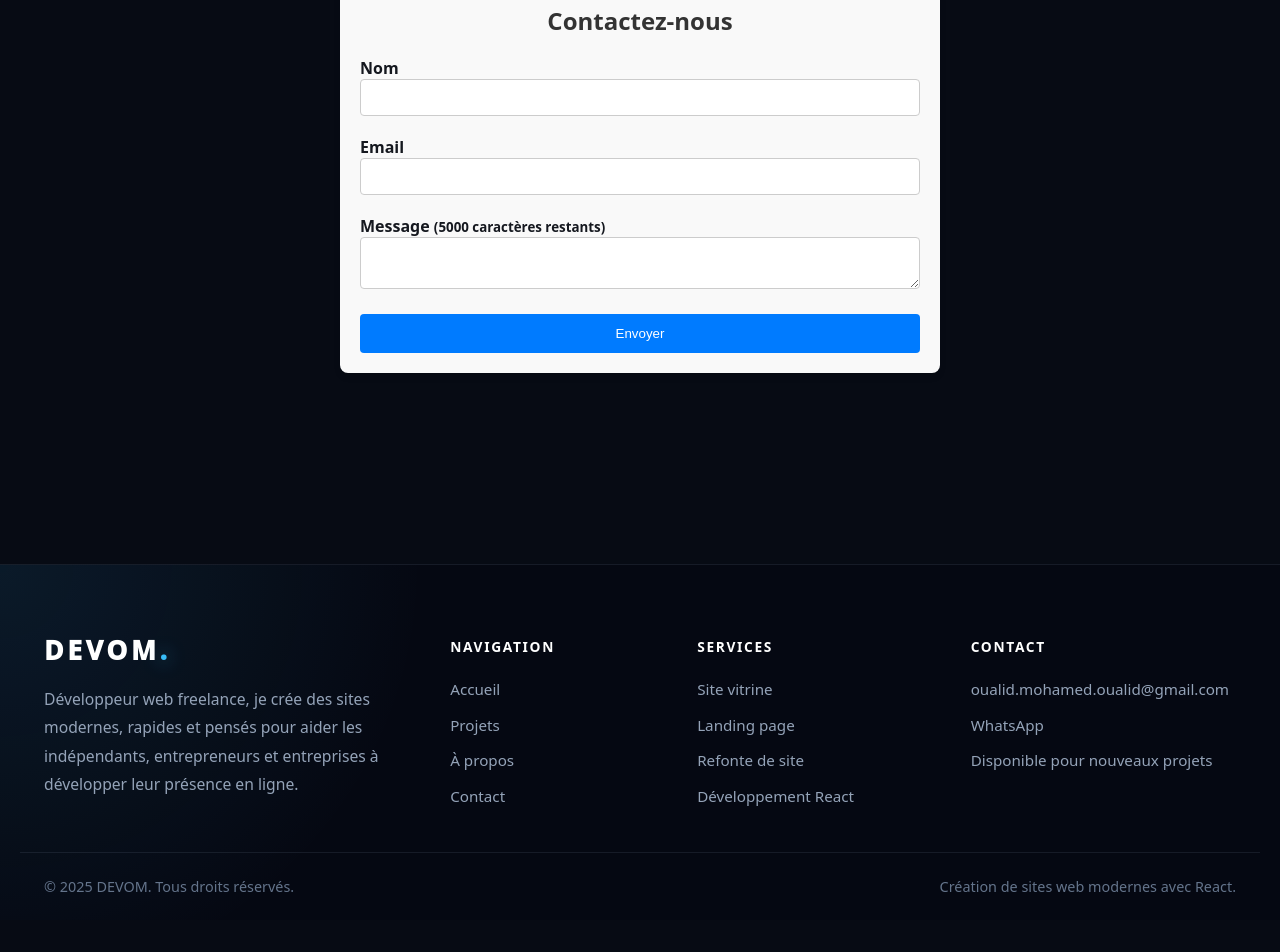
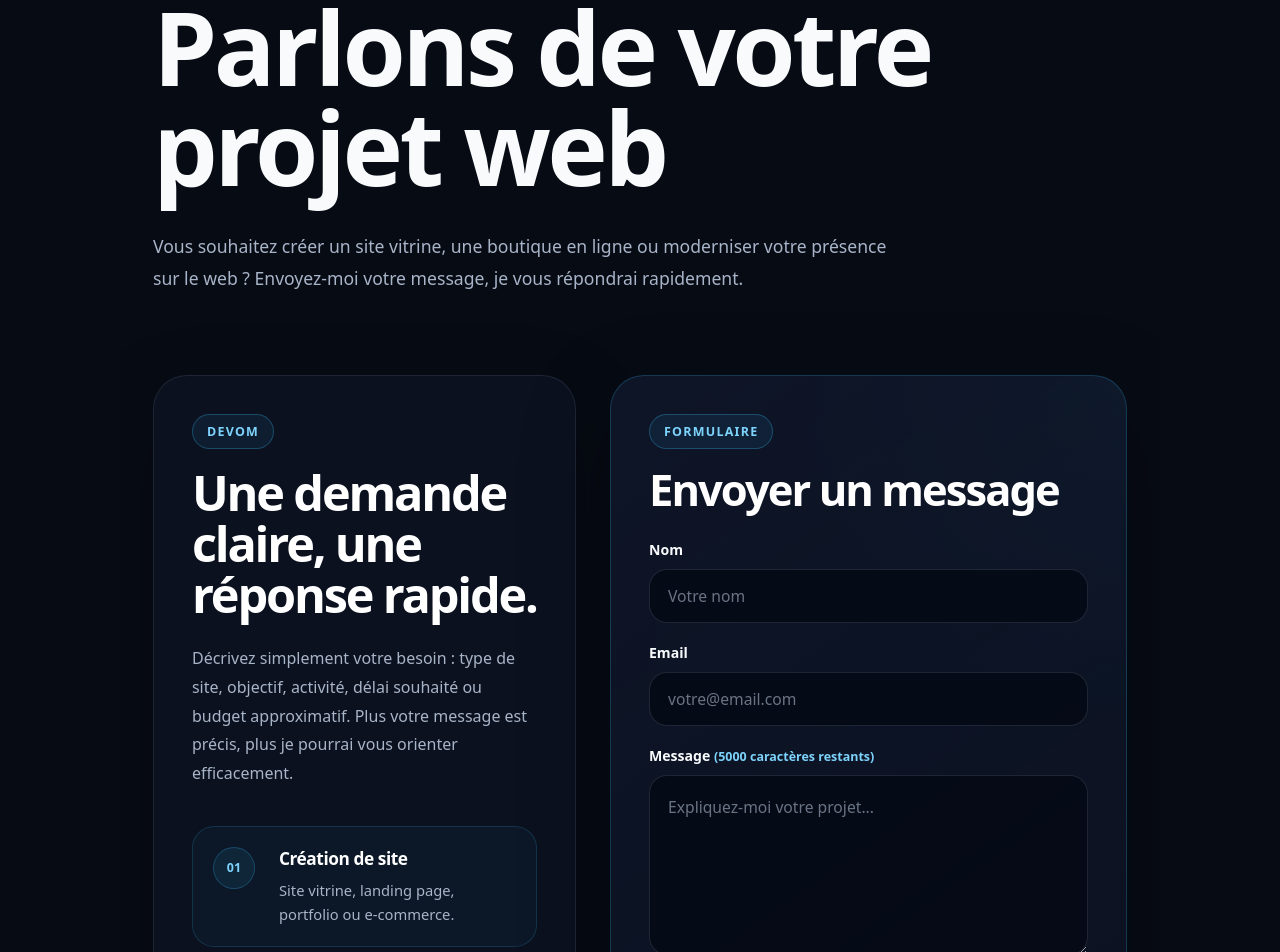
Before and after one commit to Mohoua93/devom-frontend, a React (Create React App) app: page /contact in a window 1280 px wide. Shown: the part 300-1252 px from the top of the page. Before the commit the page ends 1220 px from the top, so only its background shows below. Built offline with nearby package versions, Linux system fonts and the light colour scheme; no server answers.

Commit message:
refactoring page contact

```diff
--- a/src/pages/Contact.js
+++ b/src/pages/Contact.js
@@ -12,7 +12,13 @@ const API_BASE =
 const MAX_LEN = 5000;
 
 export default function Contact() {
-  const [formData, setFormData] = useState({ name: "", email: "", message: "", website: "" }); // website = honeypot
+  const [formData, setFormData] = useState({
+    name: "",
+    email: "",
+    message: "",
+    website: "",
+  });
+
   const [status, setStatus] = useState("");
   const [loading, setLoading] = useState(false);
 
@@ -23,16 +29,17 @@ export default function Contact() {
 
   const handleChange = (e) => {
     const { name, value } = e.target;
-    // garde message <= 5000 côté UI aussi
+
     if (name === "message" && value.length > MAX_LEN) return;
+
     setFormData((prev) => ({ ...prev, [name]: value }));
   };
 
   const handleSubmit = async (e) => {
     e.preventDefault();
+
     if (loading) return;
 
-    // Honeypot: si rempli, on fait comme si tout allait bien mais on ne poste pas
     if (formData.website) {
       setStatus("✅ Message envoyé avec succès !");
       setFormData({ name: "", email: "", message: "", website: "" });
@@ -43,7 +50,7 @@ export default function Contact() {
     setLoading(true);
 
     const controller = new AbortController();
-    const t = setTimeout(() => controller.abort(), 15000); // 15s timeout
+    const t = setTimeout(() => controller.abort(), 15000);
 
     try {
       const res = await fetch(`${API_BASE}/api/contact`, {
@@ -59,12 +66,12 @@ export default function Contact() {
 
       clearTimeout(t);
 
-      // essaie de lire le JSON, même en cas d'erreur
       let data = {};
+
       try {
         data = await res.json();
       } catch {
-        /* non-JSON: pas grave */
+        // Réponse non JSON
       }
 
       if (!res.ok) {
@@ -80,7 +87,7 @@ export default function Contact() {
         setStatus(
           "❌ Erreur réseau ou serveur. Merci de vérifier ta connexion et de réessayer."
         );
-        // Optionnel: afficher err.message en dev
+
         if (process.env.NODE_ENV !== "production") {
           console.error("Contact error:", err);
         }
@@ -92,11 +99,70 @@ export default function Contact() {
   };
 
   return (
-    <div className="contact-form-container">
-      <h2>Contactez-nous</h2>
+    <main className="contact-page">
+      <section className="contact-hero">
+        <div className="contact-hero__inner">
+          <div className="contact-hero__content">
+            <p className="contact-label">Contact</p>
 
-      <form onSubmit={handleSubmit} noValidate>
-        {/* Honeypot (caché via CSS) */}
+            <h1>Parlons de votre projet web</h1>
+
+            <p>
+              Vous souhaitez créer un site vitrine, une boutique en ligne ou
+              moderniser votre présence sur le web ? Envoyez-moi votre message,
+              je vous répondrai rapidement.
+            </p>
+          </div>
+        </div>
+      </section>
+
+      <section className="contact-section">
+        <div className="contact-section__inner">
+          <div className="contact-info">
+            <p className="contact-label">DEVOM</p>
+
+            <h2>Une demande claire, une réponse rapide.</h2>
+
+            <p>
+              Décrivez simplement votre besoin : type de site, objectif,
+              activité, délai souhaité ou budget approximatif. Plus votre
+              message est précis, plus je pourrai vous orienter efficacement.
+            </p>
+
+            <div className="contact-info__items">
+              <div className="contact-info__item">
+                <span>01</span>
+                <div>
+                  <h3>Création de site</h3>
+                  <p>Site vitrine, landing page, portfolio ou e-commerce.</p>
+                </div>
+              </div>
+
+              <div className="contact-info__item">
+                <span>02</span>
+                <div>
+                  <h3>Refonte web</h3>
+                  <p>Modernisation d’un site existant et amélioration UX.</p>
+                </div>
+              </div>
+
+              <div className="contact-info__item">
+                <span>03</span>
+                <div>
+                  <h3>Accompagnement</h3>
+                  <p>Conseils, mise en ligne, corrections et optimisation.</p>
+                </div>
+              </div>
+            </div>
+          </div>
+
+          <div className="contact-form-card">
+            <div className="contact-form-heading">
+              <p className="contact-label">Formulaire</p>
+              <h2>Envoyer un message</h2>
+            </div>
+
+            <form onSubmit={handleSubmit} noValidate className="contact-form">
               <div className="hp-field" aria-hidden="true">
                 <label htmlFor="website">Votre site web</label>
                 <input
@@ -110,12 +176,13 @@ export default function Contact() {
                 />
               </div>
 
-        <div>
+              <div className="contact-form__group">
                 <label htmlFor="name">Nom</label>
                 <input
                   type="text"
                   id="name"
                   name="name"
+                  placeholder="Votre nom"
                   value={formData.name}
                   onChange={handleChange}
                   required
@@ -123,12 +190,13 @@ export default function Contact() {
                 />
               </div>
 
-        <div>
+              <div className="contact-form__group">
                 <label htmlFor="email">Email</label>
                 <input
                   type="email"
                   id="email"
                   name="email"
+                  placeholder="votre@email.com"
                   value={formData.email}
                   onChange={handleChange}
                   required
@@ -136,13 +204,15 @@ export default function Contact() {
                 />
               </div>
 
-        <div>
+              <div className="contact-form__group">
                 <label htmlFor="message">
                   Message <small>({remaining} caractères restants)</small>
                 </label>
+
                 <textarea
                   id="message"
                   name="message"
+                  placeholder="Expliquez-moi votre projet..."
                   value={formData.message}
                   onChange={handleChange}
                   required
@@ -152,11 +222,14 @@ export default function Contact() {
               </div>
 
               <button type="submit" disabled={loading}>
-          {loading ? "Envoi..." : "Envoyer"}
+                {loading ? "Envoi en cours..." : "Envoyer le message"}
               </button>
             </form>
 
             {status && <p className="form-status">{status}</p>}
           </div>
+        </div>
+      </section>
+    </main>
   );
 }
--- a/src/styles/Contact.css
+++ b/src/styles/Contact.css
@@ -1,70 +1,357 @@
-.contact-form-container {
-    max-width: 600px;
-    margin: 40px auto;
-    padding: 20px;
-    border-radius: 8px;
-    box-shadow: 0 4px 6px rgba(0, 0, 0, 0.1);
-    background-color: #f9f9f9;
-        margin-top: 140px;
-    margin-bottom: 150px;
+.contact-page {
+  width: 100%;
+  min-height: 100vh;
+  background: #070b14;
+  color: #f8fafc;
+  overflow: hidden;
+}
+
+body {
+  background: #070b14;
+}
+
+/* ================= HERO ================= */
+
+.contact-hero {
+  width: 100%;
+  padding: 120px 32px 80px;
+}
+
+.contact-hero__inner {
+  max-width: 1440px;
+  margin: 0 auto;
+}
+
+.contact-hero__content {
+  max-width: 1180px;
+}
+
+.contact-label {
+  display: inline-flex;
+  width: fit-content;
+  margin: 0 0 18px;
+  padding: 8px 14px;
+  border: 1px solid rgba(56, 189, 248, 0.28);
+  border-radius: 999px;
+  background: rgba(56, 189, 248, 0.08);
+  color: #7dd3fc;
+  font-size: 0.78rem;
+  font-weight: 850;
+  letter-spacing: 0.1em;
+  text-transform: uppercase;
+}
+
+.contact-hero h1 {
+  max-width: 1120px;
+  margin: 0;
+  color: #f8fafc;
+  font-size: clamp(4.3rem, 8vw, 7.8rem);
+  line-height: 0.98;
+  font-weight: 900;
+  letter-spacing: -0.035em;
+}
+
+.contact-hero p:not(.contact-label) {
+  max-width: 760px;
+  margin: 32px 0 0;
+  color: #a8b4c7;
+  font-size: 1.1rem;
+  line-height: 1.85;
+}
+
+/* ================= CONTACT SECTION ================= */
+
+.contact-section {
+  width: 100%;
+  padding: 0 32px 120px;
+}
+
+.contact-section__inner {
+  max-width: 1240px;
+  margin: 0 auto;
+  display: grid;
+  grid-template-columns: minmax(0, 0.9fr) minmax(420px, 1.1fr);
+  gap: 34px;
+  align-items: stretch;
+}
+
+/* ================= LEFT INFO ================= */
+
+.contact-info {
+  padding: 38px;
+  border: 1px solid rgba(148, 163, 184, 0.14);
+  border-radius: 34px;
+  background: rgba(15, 23, 42, 0.54);
+  box-shadow: 0 28px 80px rgba(0, 0, 0, 0.24);
+}
+
+.contact-info h2 {
+  max-width: 520px;
+  margin: 0;
+  color: #ffffff;
+  font-size: clamp(2rem, 3.8vw, 3.8rem);
+  line-height: 1.05;
+  font-weight: 900;
+  letter-spacing: -0.045em;
+}
+
+.contact-info > p:not(.contact-label) {
+  max-width: 560px;
+  margin: 24px 0 0;
+  color: #a8b4c7;
+  font-size: 1rem;
+  line-height: 1.8;
+}
+
+.contact-info__items {
+  margin-top: 38px;
+  display: flex;
+  flex-direction: column;
+  gap: 16px;
+}
+
+.contact-info__item {
+  padding: 20px;
+  display: grid;
+  grid-template-columns: 48px 1fr;
+  gap: 18px;
+  border: 1px solid rgba(56, 189, 248, 0.16);
+  border-radius: 22px;
+  background: rgba(56, 189, 248, 0.045);
+}
+
+.contact-info__item span {
+  width: 42px;
+  height: 42px;
+  display: inline-flex;
+  align-items: center;
+  justify-content: center;
+  border: 1px solid rgba(56, 189, 248, 0.25);
+  border-radius: 50%;
+  background: rgba(56, 189, 248, 0.08);
+  color: #7dd3fc;
+  font-size: 0.78rem;
+  font-weight: 900;
+}
+
+.contact-info__item h3 {
+  margin: 0;
+  color: #ffffff;
+  font-size: 1.08rem;
+  letter-spacing: -0.025em;
+}
+
+.contact-info__item p {
+  margin: 8px 0 0;
+  color: #a8b4c7;
+  font-size: 0.92rem;
+  line-height: 1.65;
+}
+
+/* ================= FORM CARD ================= */
+
+.contact-form-card {
+  padding: 38px;
+  border: 1px solid rgba(56, 189, 248, 0.22);
+  border-radius: 34px;
+  background:
+    linear-gradient(145deg, rgba(15, 23, 42, 0.88), rgba(15, 23, 42, 0.58)),
+    radial-gradient(circle at top right, rgba(56, 189, 248, 0.12), transparent 34%);
+  box-shadow: 0 30px 90px rgba(0, 0, 0, 0.32);
+}
+
+.contact-form-heading h2 {
+  margin: 0 0 28px;
+  color: #ffffff;
+  font-size: clamp(2rem, 3.4vw, 3.2rem);
+  line-height: 1.05;
+  font-weight: 900;
+  letter-spacing: -0.045em;
+}
+
+.contact-form {
+  display: flex;
+  flex-direction: column;
+  gap: 20px;
+}
+
+.contact-form__group {
+  display: flex;
+  flex-direction: column;
+  gap: 10px;
+}
+
+.contact-form label {
+  color: #f8fafc;
+  font-size: 0.88rem;
+  font-weight: 800;
+}
+
+.contact-form label small {
+  color: #7dd3fc;
+  font-size: 0.78rem;
+  font-weight: 700;
+}
+
+.contact-form input,
+.contact-form textarea {
+  width: 100%;
+  border: 1px solid rgba(148, 163, 184, 0.18);
+  border-radius: 18px;
+  background: rgba(3, 7, 18, 0.72);
+  color: #f8fafc;
+  font-size: 0.98rem;
+  font-family: inherit;
+  outline: none;
+  transition:
+    border-color 0.25s ease,
+    box-shadow 0.25s ease,
+    background 0.25s ease;
+}
+
+.contact-form input {
+  min-height: 54px;
+  padding: 0 18px;
+}
+
+.contact-form textarea {
+  min-height: 180px;
+  padding: 18px;
+  resize: vertical;
+  line-height: 1.7;
+}
+
+.contact-form input::placeholder,
+.contact-form textarea::placeholder {
+  color: rgba(168, 180, 199, 0.62);
+}
+
+.contact-form input:focus,
+.contact-form textarea:focus {
+  border-color: rgba(56, 189, 248, 0.62);
+  background: rgba(3, 7, 18, 0.9);
+  box-shadow: 0 0 0 4px rgba(56, 189, 248, 0.1);
+}
+
+.contact-form input:disabled,
+.contact-form textarea:disabled {
+  cursor: not-allowed;
+  opacity: 0.72;
+}
+
+.contact-form button {
+  min-height: 54px;
+  margin-top: 8px;
+  padding: 0 22px;
+  display: inline-flex;
+  align-items: center;
+  justify-content: center;
+  border: 0;
+  border-radius: 999px;
+  background: linear-gradient(135deg, #38bdf8, #818cf8);
+  color: #07111f;
+  font-size: 0.95rem;
+  font-weight: 900;
+  font-family: inherit;
+  cursor: pointer;
+  transition:
+    transform 0.25s ease,
+    box-shadow 0.25s ease,
+    opacity 0.25s ease;
+}
+
+.contact-form button:hover:not(:disabled) {
+  transform: translateY(-2px);
+  box-shadow: 0 16px 38px rgba(56, 189, 248, 0.24);
+}
+
+.contact-form button:disabled {
+  cursor: not-allowed;
+  opacity: 0.65;
+}
+
+.form-status {
+  margin: 22px 0 0;
+  padding: 14px 16px;
+  border: 1px solid rgba(56, 189, 248, 0.18);
+  border-radius: 16px;
+  background: rgba(56, 189, 248, 0.06);
+  color: #dbeafe;
+  font-size: 0.92rem;
+  line-height: 1.5;
+}
+
+/* ================= HONEYPOT ================= */
+
+.hp-field {
+  position: absolute;
+  left: -9999px;
+  width: 1px;
+  height: 1px;
+  opacity: 0;
+  pointer-events: none;
+  overflow: hidden;
+}
+
+/* ================= RESPONSIVE ================= */
+
+@media (max-width: 1100px) {
+  .contact-section__inner {
+    grid-template-columns: 1fr;
   }
 
-  .contact-form-container h2 {
-    text-align: center;
-    color: #333;
+  .contact-info,
+  .contact-form-card {
+    max-width: 760px;
+  }
+}
+
+@media (max-width: 640px) {
+  .contact-hero {
+    padding: 82px 18px 66px;
   }
 
-  .contact-form-container form {
-    display: flex;
-    flex-direction: column;
+  .contact-hero h1 {
+    max-width: 100%;
+    font-size: clamp(3rem, 14vw, 4.6rem);
+    line-height: 1;
+    letter-spacing: -0.03em;
   }
 
-  .contact-form-container label {
-    margin-bottom: 5px;
-    font-weight: bold;
+  .contact-hero p:not(.contact-label) {
+    font-size: 1rem;
+    line-height: 1.75;
   }
 
-  .contact-form-container input,
-  .contact-form-container textarea {
-    width: 100%;
-    padding: 10px;
-    margin-bottom: 20px;
-    border: 1px solid #ccc;
-    border-radius: 4px;
+  .contact-section {
+    padding: 0 18px 82px;
   }
 
-  .contact-form-container button {
-    padding: 12px 20px;
-    background-color: #007bff;
-    color: white;
-    border: none;
-    border-radius: 4px;
-    cursor: pointer;
-    transition: background-color 0.3s;
+  .contact-info,
+  .contact-form-card {
+    padding: 26px;
+    border-radius: 26px;
   }
 
-  .contact-form-container button:hover {
-    background-color: #0056b3;
+  .contact-info h2,
+  .contact-form-heading h2 {
+    letter-spacing: -0.035em;
   }
 
-  .contact-form-container button:disabled {
-    background-color: #cccccc;
-    cursor: not-allowed;
+  .contact-info__item {
+    grid-template-columns: 1fr;
+    gap: 14px;
   }
 
-  .form-status {
-    text-align: center;
-    margin-top: 15px;
-    font-weight: bold;
+  .contact-form input {
+    min-height: 52px;
   }
 
-  /* Styles pour les messages de succès et d'erreur */
-  .form-status.success {
-    color: green;
+  .contact-form textarea {
+    min-height: 170px;
   }
 
-  .form-status.error {
-    color: red;
+  .contact-form button {
+    width: 100%;
   }
-
-  .hp-field { position: absolute; left: -5000px; width: 1px; height: 1px; overflow: hidden; }
+}
```
Lines whose indentation alone changed are shown as unchanged.
